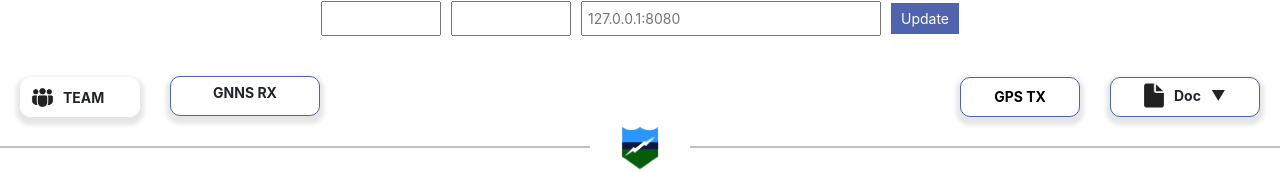
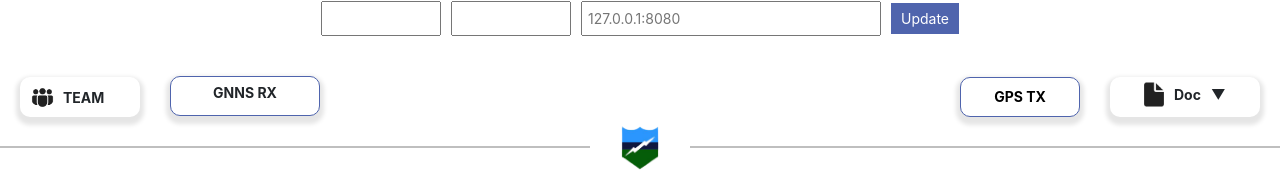
Before and after one commit to LivinArt/GNSS-Navigation-System, a React (Create React App) app in the folder client/: page /mainDash in a window 1280 px wide. Shown: the part 217-389 px from the top of the page. Built offline with nearby package versions, Linux system fonts and the light colour scheme.

Commit message:
add border to button

```diff
--- a/client/src/components/NestedMenu/NestedMenu.css
+++ b/client/src/components/NestedMenu/NestedMenu.css
@@ -1,4 +1,4 @@
-.menu-container {
+.menu-container-doc {
   width: fit-content;
   height: 40px;
   padding: 5px 20px;
--- a/client/src/components/NestedMenu/NestedMenu.js
+++ b/client/src/components/NestedMenu/NestedMenu.js
@@ -46,7 +46,7 @@ function NestedMenu() {
 
   return (
     <div>
-      <div className="menu-container">
+      <div className="menu-container-doc">
         <div className="open-menu-box" onClick={() => setActiveMenu(!activeMenu)}>
           <img src={DocImg} className="menu-icon" alt="Menu Icon" />
           Doc
```
